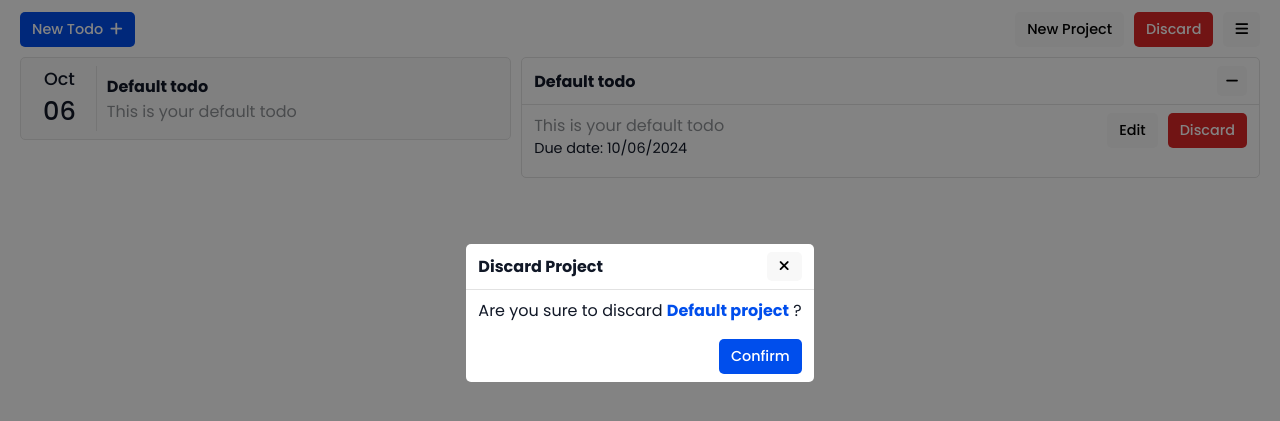
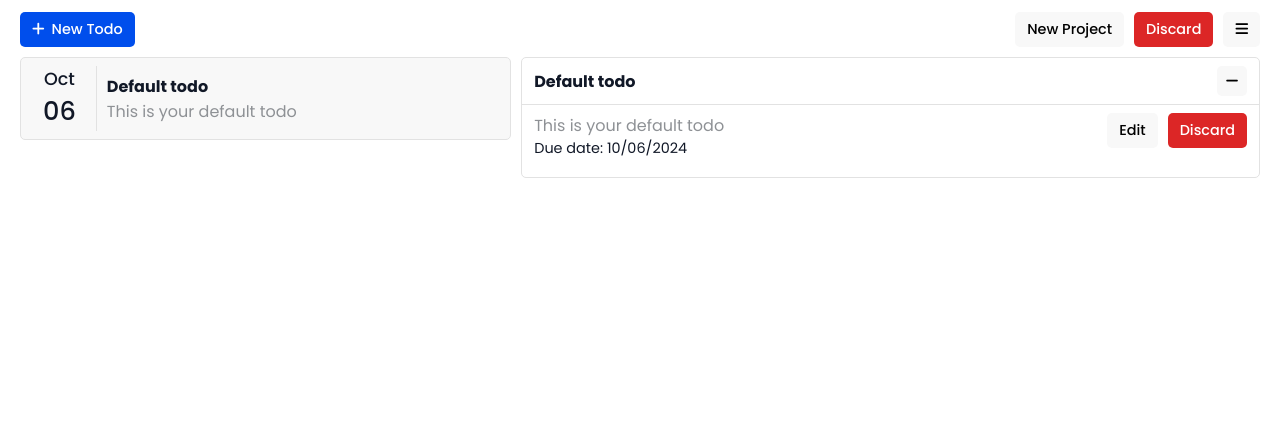
Before and after one commit to zadnap/odin-todo-list, a website built with webpack: page src/template.html in a window 1280 px wide. Shown: the part 87-508 px from the top of the page. Built offline with nearby package versions, Linux system fonts and the light colour scheme.

Commit message:
Fix button UI

```diff
--- a/src/assets/styles/header.css
+++ b/src/assets/styles/header.css
@@ -20,7 +20,9 @@ header .actions {
 }
 header .actions .create-todo {
   margin-right: auto;
-  transition: all ease 0.3s;
+}
+header .actions .create-todo i {
+  transition: all ease-out 0.3s;
 }
 header .actions .create-todo:hover i {
   transform: rotate(90deg);
--- a/src/components/discardProjectModal.js
+++ b/src/components/discardProjectModal.js
@@ -13,7 +13,7 @@ function DiscardProjectModal() {
         <div class="container">
             <div class="head">
                 <h4 class="title">Discard Project</h4>
-                <button class="btn btn-default"><i class="fa-solid fa-xmark"></i></button>
+                <button class="btn btn-default btn-square"><i class="fa-solid fa-xmark"></i></button>
             </div>
             <div class="body">
                 <p class="message">
--- a/src/components/header.js
+++ b/src/components/header.js
@@ -7,7 +7,7 @@ function Header(title, description) {
         <h1 class="title">${title}</h1>
         <p class="description">${description}</p>
         <div class="actions">
-          <button class="btn btn-primary create-todo">New Todo<i class="fa-solid fa-plus"></i></button>
+          <button class="btn btn-primary create-todo"><i class="fa-solid fa-plus"></i>New Todo</button>
           <button class="btn btn-default">New Project</button>
           <button class="btn btn-discard">Discard</button>
           <button class="btn btn-default"><i class="fa-solid fa-bars"></i></button>
--- a/src/components/projectListModal.js
+++ b/src/components/projectListModal.js
@@ -13,7 +13,7 @@ function ProjectListModal() {
     <div class="container">
       <div class="head">
           <h4>Your Project List</h4>
-          <button class="btn btn-default"><i class="fa-solid fa-xmark"></i></button>
+          <button class="btn btn-default btn-square"><i class="fa-solid fa-xmark"></i></button>
       </div>
       <div class="body">
           ${projectList
--- a/src/modules/domController.js
+++ b/src/modules/domController.js
@@ -1,5 +1,4 @@
 import Header from "../components/header";
-import DiscardProjectModal from "../components/discardProjectModal";
 import TodoDetail from "../components/todoDetail";
 import TodoList from "../components/todoList";
 
@@ -11,7 +10,6 @@ const body = document.querySelector("body");
 
 function renderProject() {
   body.appendChild(Header(currentProject.title, currentProject.description));
-  body.appendChild(DiscardProjectModal());
 }
 
 function renderTodoList() {
```
